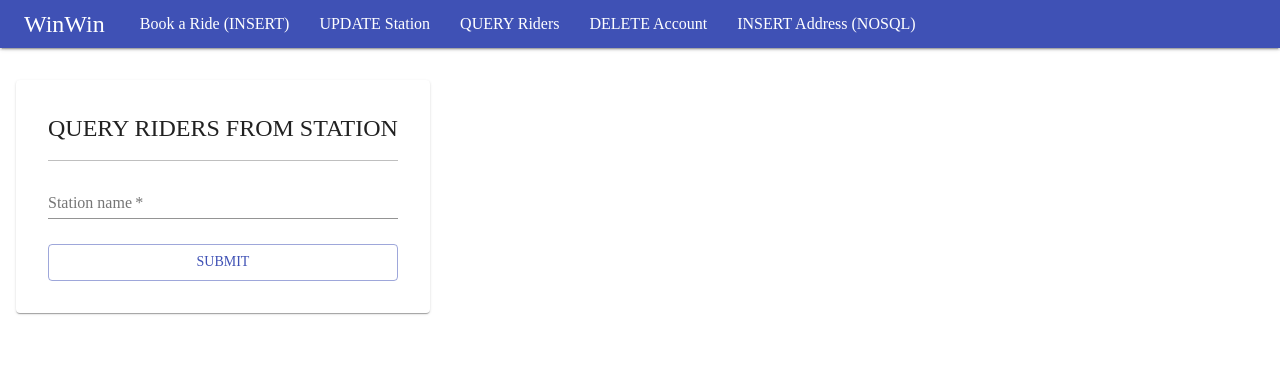
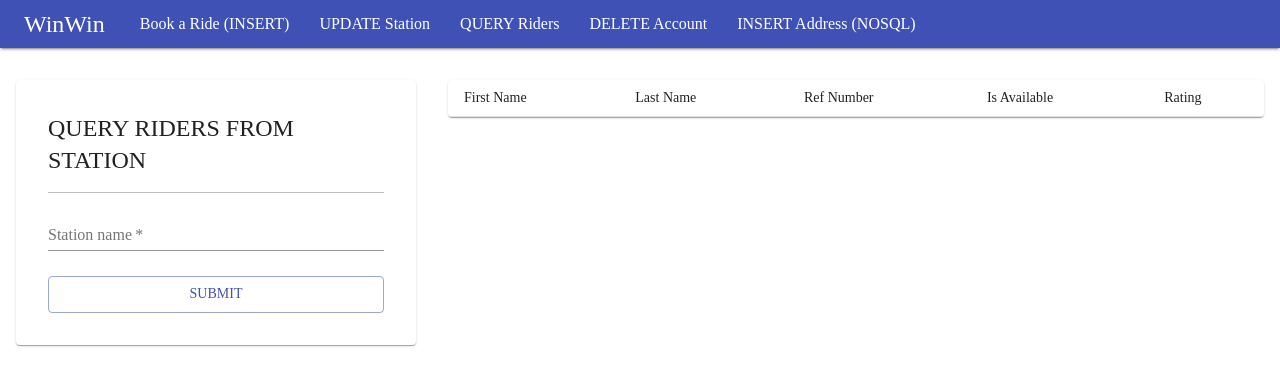
Before and after one commit to atiwat1113/db_system, a React (Create React App) app in the folder front-end/: page /query_riders in a window 1280 px wide. Shown: the top 386 px of the page. Built offline with nearby package versions, Linux system fonts and the light colour scheme.

Commit message:
Construct a table to show query for QUERY Riders
Construct a table to show query for QUERY Riders

```diff
--- a/front-end/src/pages/QueryRiders.js
+++ b/front-end/src/pages/QueryRiders.js
@@ -9,6 +9,12 @@ import {
   Typography,
   createTheme,
   ThemeProvider,
+  Table,
+  TableContainer,
+  TableBody,
+  TableCell,
+  TableHead,
+  TableRow,
 } from "@material-ui/core";
 import { useState } from "react";
 import "bootstrap/dist/css/bootstrap.min.css";
@@ -37,6 +43,19 @@ function QueryRiders() {
 
   // useState with variables.
   const [stationName, setStationName] = useState("");
+  const [returnData, setReturnData] = useState([]);
+
+  function createData(name, calories, fat, carbs, protein) {
+    return { name, calories, fat, carbs, protein };
+  }
+
+  const rows = [
+    createData("Frozen yoghurt", 159, 6.0, 24, 4.0),
+    createData("Ice cream sandwich", 237, 9.0, 37, 4.3),
+    createData("Eclair", 262, 16.0, 24, 6.0),
+    createData("Cupcake", 305, 3.7, 67, 4.3),
+    createData("Gingerbread", 356, 16.0, 49, 3.9),
+  ];
 
   //TODO: Implement HTTP Method
   async function queryRiders(e) {
@@ -50,8 +69,32 @@ function QueryRiders() {
               stationName: stationName,
             },
           })
-          .then((res) => res.data);
-        console.log(return_data);
+          .then((res) => res.data[0]);
+
+        //TODO: Alter some return data.
+        return_data.map((row) => {
+          for (const [key, value] of Object.entries(row)) {
+            if (key === "is_available"){
+              if (value === 1){
+                row[key] = 'Available';
+              } else {
+                row[key] = 'Unavailable'
+              }
+            }
+
+            if (key === "rating"){
+              if (!value){
+                row[key] = 'TBD'
+              }
+            }
+          }
+        })
+
+        //TODO: Set ReturnData to Table
+        setReturnData(return_data);
+
+
+
       } catch (err) {
         console.log(err);
       }
@@ -70,6 +113,7 @@ function QueryRiders() {
             style={{
               margin: 16,
               padding: 32,
+              minWidth: 400,
             }}
           >
             <Typography variant="h5">QUERY RIDERS FROM STATION</Typography>
@@ -96,6 +140,46 @@ function QueryRiders() {
               </Button>
             </form>
           </Paper>
+
+          <TableContainer
+            component={Paper}
+            style={{
+              margin: 16,
+              minWidth: 400,
+            }}
+          >
+            <Table
+              sx={{ minWidth: 650 }}
+              size="small"
+              aria-label="a dense table"
+            >
+              <TableHead>
+                <TableRow>
+                  <TableCell>First Name</TableCell>
+                  <TableCell>Last Name</TableCell>
+                  <TableCell>Ref Number</TableCell>
+                  <TableCell>Is Available</TableCell>
+                  <TableCell>Rating</TableCell>
+                </TableRow>
+              </TableHead>
+              <TableBody>
+                {returnData.map((row) => (
+                  <TableRow
+                    key={row.name}
+                    sx={{ "&:last-child td, &:last-child th": { border: 0 } }}
+                  >
+                    <TableCell key={0} component="th" scope="row">
+                      {row.first_name}
+                    </TableCell>
+                    <TableCell>{row.last_name}</TableCell>
+                    <TableCell>{row.ref_no}</TableCell>
+                    <TableCell>{row.is_available}</TableCell>
+                    <TableCell>{row.rating}</TableCell>
+                  </TableRow>
+                ))}
+              </TableBody>
+            </Table>
+          </TableContainer>
         </Box>
       </Box>
     </ThemeProvider>
```
